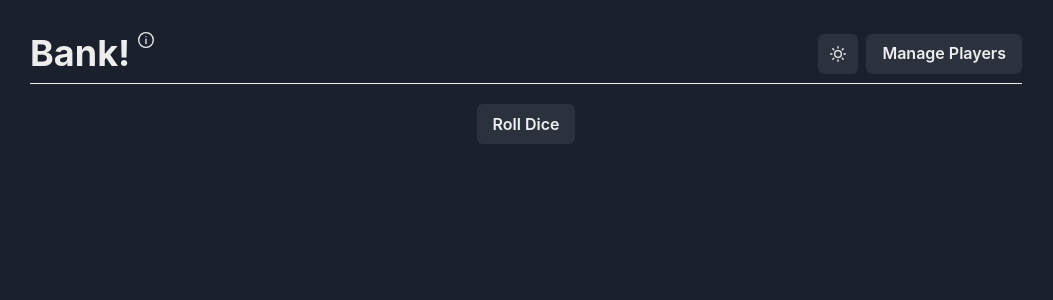
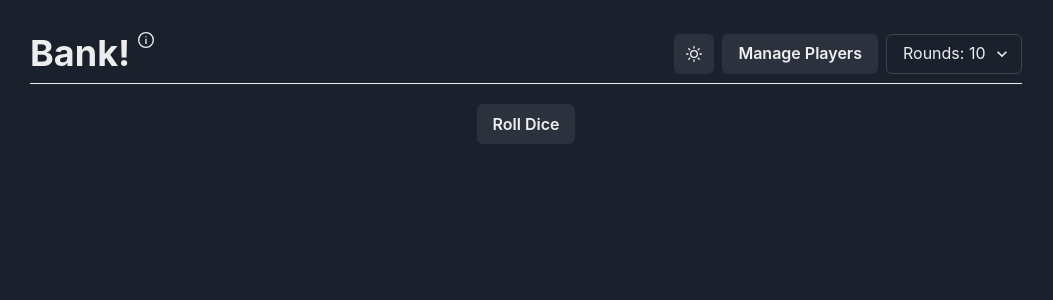
Before and after one commit to BankGameApp/Bank, a Next.js app: page / in a window 1280 px wide. Shown: the top 300 px of the page, without its empty margins (114-1167 px from the left). Built offline with nearby package versions, Linux system fonts and the light colour scheme.

Commit message:
added dropdown to select number of rounds

```diff
--- a/components/Game.js
+++ b/components/Game.js
@@ -1,12 +1,12 @@
 import React, { useState } from 'react'
 import DiceRoller from './DiceRoller'
 
-const Game = ({ players }) => {
+const Game = ({ players, rounds }) => {
   const [score, setScore] = useState({
     sum: 0,
     diceSet: []
   })
-  console.log(players, score)
+  console.log({ players, rounds, score })
 
   return (
     <>
--- /dev/null
+++ b/components/RoundDropdown.jsx
@@ -0,0 +1,18 @@
+import React from 'react'
+import { Select } from '@chakra-ui/react'
+
+const RoundDropdown = ({ rounds, setRounds }) => {
+  const handleRoundChange = (event) => {
+    setRounds(parseInt(event.target.value))
+  }
+
+  return (
+    <Select value={rounds} onChange={handleRoundChange}>
+      <option value={10}>Rounds: 10</option>
+      <option value={15}>Rounds: 15</option>
+      <option value={20}>Rounds: 20</option>
+    </Select>
+  )
+}
+
+export default RoundDropdown
--- a/components/index.js
+++ b/components/index.js
@@ -1,11 +1,13 @@
 import Game from './Game'
 import PlayerDrawer from './PlayerDrawer'
+import RoundDropdown from './RoundDropdown'
 import RulesTooltip from './RulesTooltip'
 import ToggleTheme from './ToggleTheme'
 
 export {
   Game,
   PlayerDrawer,
+  RoundDropdown,
   RulesTooltip,
   ToggleTheme,
 }
--- a/pages/index.jsx
+++ b/pages/index.jsx
@@ -7,12 +7,14 @@ import {
 import {
   Game,
   PlayerDrawer,
+  RoundDropdown,
   RulesTooltip,
   ToggleTheme,
 } from '../components'
 
 const Home = () => {
   const [players, setPlayers] = useState([])
+  const [rounds, setRounds] = useState(10)
 
   return (
     <>
@@ -35,11 +37,14 @@ const Home = () => {
               setPlayers={setPlayers}
             />
           </Box>
+          <Box marginLeft='2'>
+            <RoundDropdown rounds={rounds} setRounds={setRounds} />
+          </Box>
         </Flex>
       </Flex>
 
       <Box>
-        <Game players={players} />
+        <Game players={players} rounds={rounds} />
       </Box>
     </>
   )
```
